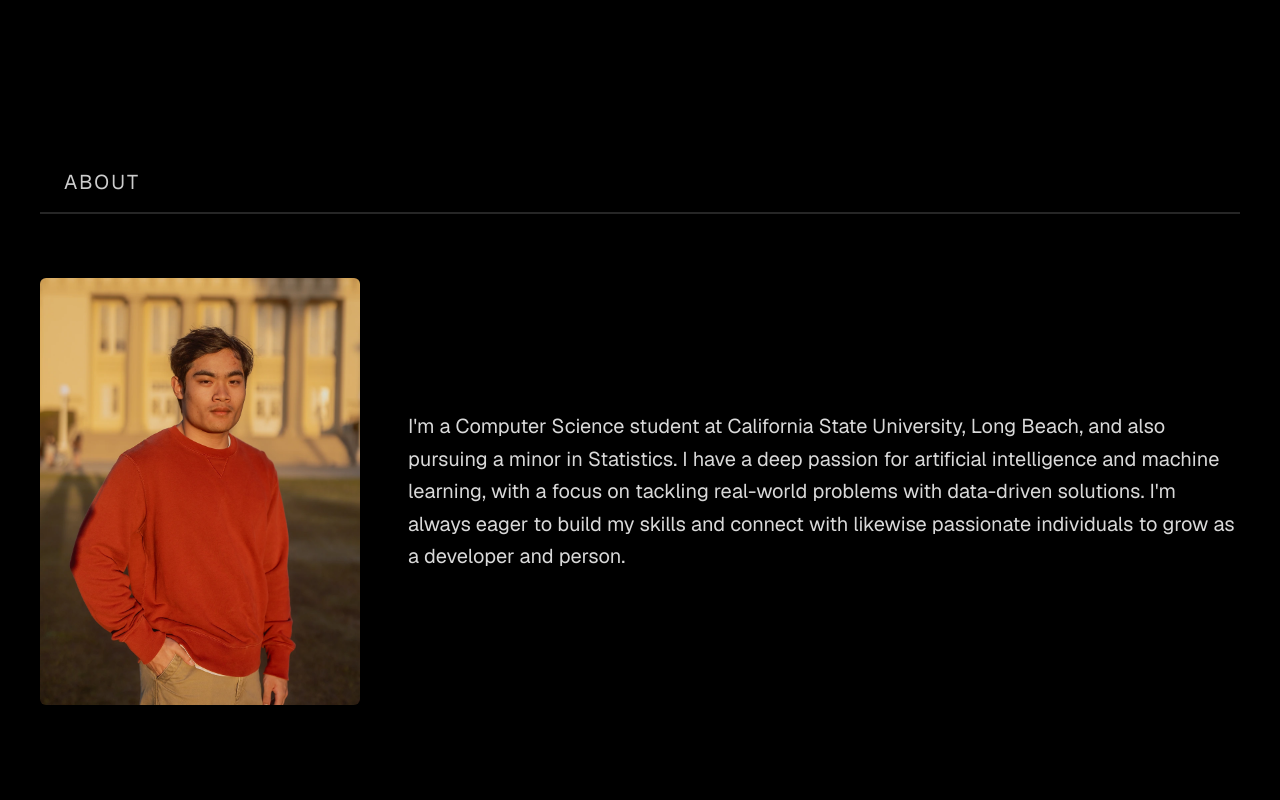
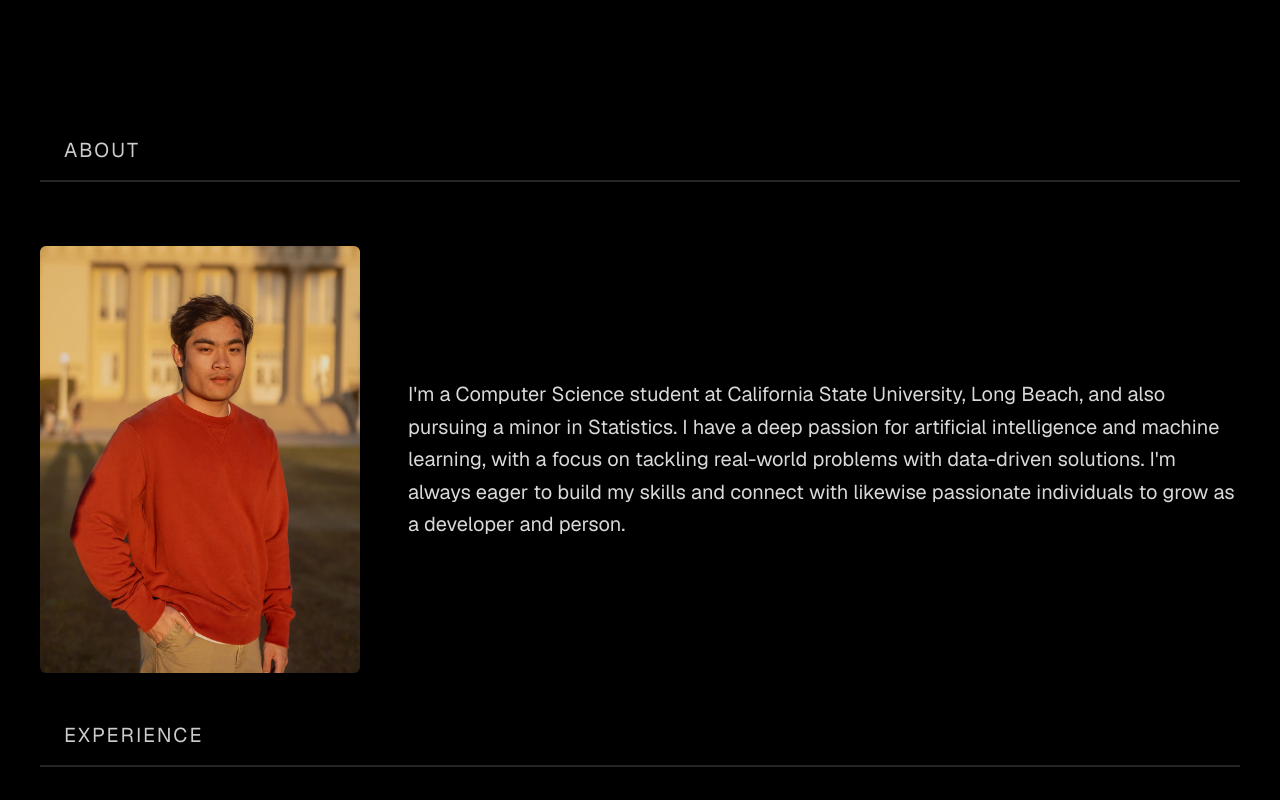
Before and after one commit to Detims/portfolio-real, a React (Vite) app: page / in a window 1280 px wide. Shown: the part 760-1560 px from the top of the page. Built offline with nearby package versions, Linux system fonts and the light colour scheme.

Commit message:
Adjust margining between segments and maintain larger margin between hero and about

```diff
--- a/src/components/divider.tsx
+++ b/src/components/divider.tsx
@@ -12,7 +12,7 @@ export function Divider({ id, label, children }: DividerProps) {
     return (
         <section
             id={id}
-            className="mx-auto my-24 max-w-7xl px-6 md:my-32 md:px-10"
+            className="mx-auto my-8 max-w-7xl px-6 md:my-12 md:px-10"
         >
             <motion.header
                 className="mb-16 border-b-2 border-white/15 pb-4"
--- a/src/pages/about.tsx
+++ b/src/pages/about.tsx
@@ -10,7 +10,7 @@ import {
 
 export function About() {
     return(
-        <>
+        <div className="my-12 md:my-24">
             <Divider label="About" id="about">
                 <motion.div
                     className="flex flex-col items-center justify-center gap-12 lg:flex-row"
@@ -50,6 +50,6 @@ export function About() {
                 </motion.div>
             </Divider>
             <Experience />
-        </>
+        </div>
     );
 }
--- a/src/pages/home.tsx
+++ b/src/pages/home.tsx
@@ -15,6 +15,12 @@ const HeroGeometry = lazy(async () => {
 export function Home() {
     return(
         <section id="home" className="relative flex min-h-svh flex-col items-center justify-center overflow-hidden bg-black">
+            {/* Emergency gradient */}
+            <div
+                className="pointer-events-none absolute inset-x-0 bottom-0 z-2
+                h-[10%]
+                bg-linear-to-b from-transparent via-black/60 to-black"
+            />
             <Suspense fallback={null}>
                 <HeroGeometry />
             </Suspense>
```
